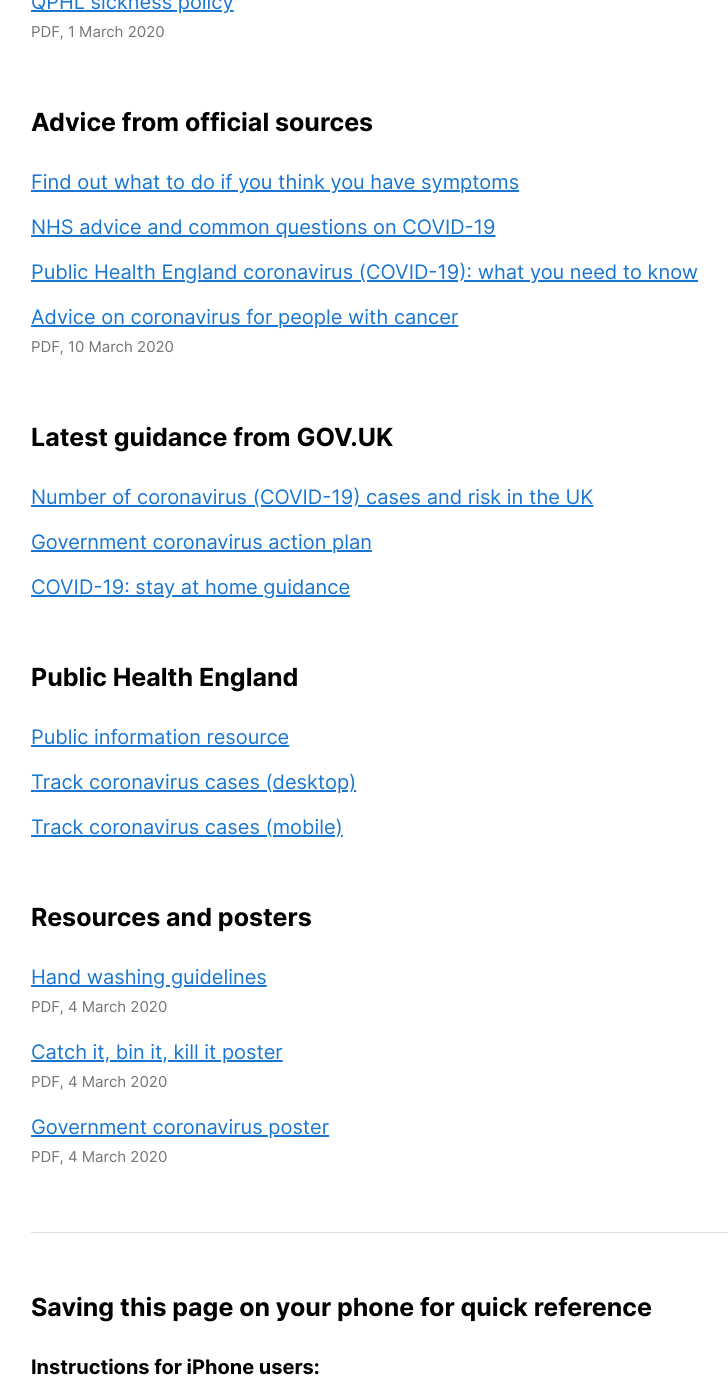
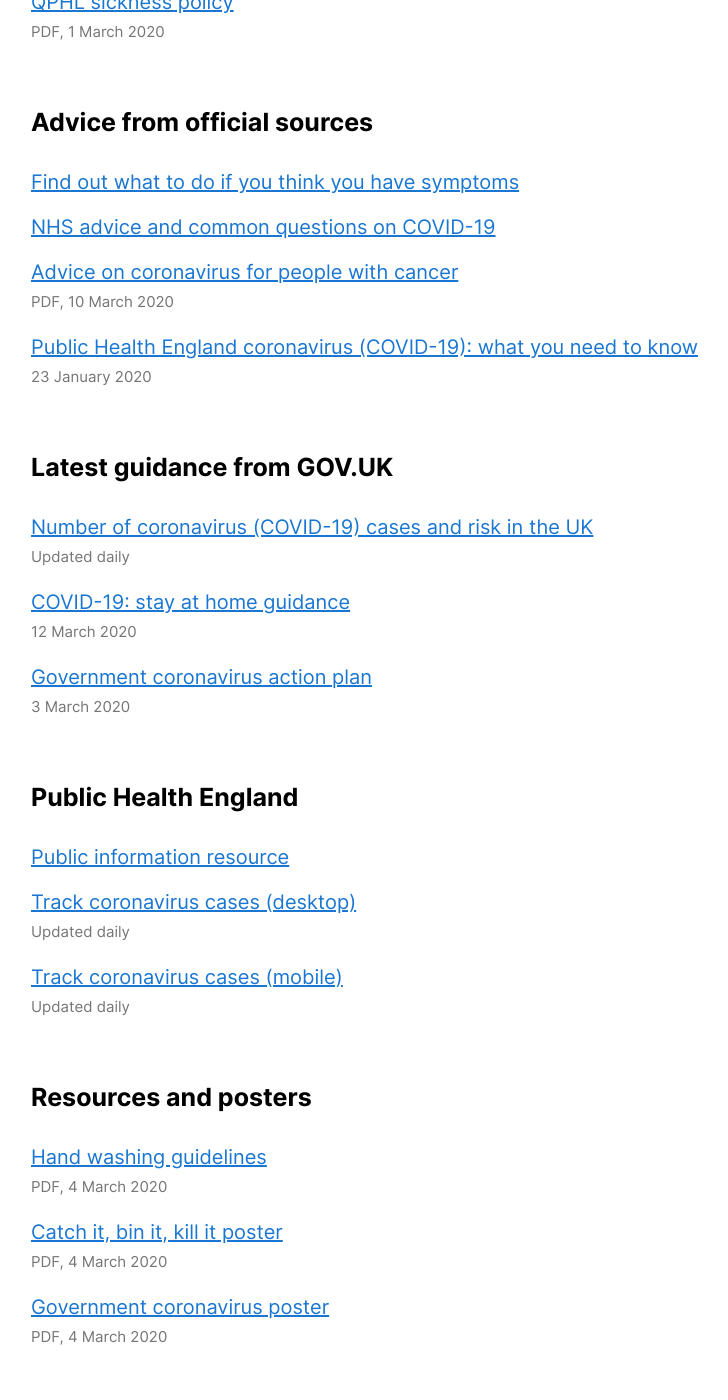
Before and after one commit to cognisant/qphl.co, a Jekyll site: the page built from coronavirus.md, in a window 1280 px wide and 1400 px high, scrolled down 958 px. Shown: the whole window, without its empty margins (159-887 px from the left). Built offline with Jekyll 4.4.1, drawn with Linux system fonts in a browser that asks for light colours.

Commit message:
Adds dates to links

```diff
--- a/coronavirus.md
+++ b/coronavirus.md
@@ -26,20 +26,20 @@
 
 - [Find out what to do if you think you have symptoms](https://111.nhs.uk/service/COVID-19/)
 - [NHS advice and common questions on COVID-19](https://www.nhs.uk/conditions/coronavirus-covid-19/)
-- [Public Health England coronavirus (COVID-19): what you need to know](https://publichealthmatters.blog.gov.uk/2020/01/23/wuhan-novel-coronavirus-what-you-need-to-know/)
 - [Advice on coronavirus for people with cancer](/downloads/advice-on-coronavirus-for-people-with-cancer.pdf) <small>PDF, 10 March 2020</small>
+- [Public Health England coronavirus (COVID-19): what you need to know](https://publichealthmatters.blog.gov.uk/2020/01/23/wuhan-novel-coronavirus-what-you-need-to-know/) <small>23 January 2020</small>
 
 ## Latest guidance from GOV.UK
 
-- [Number of coronavirus (COVID-19) cases and risk in the UK](https://www.gov.uk/guidance/coronavirus-covid-19-information-for-the-public)
-- [Government coronavirus action plan](https://assets.publishing.service.gov.uk/government/uploads/system/uploads/attachment_data/file/869827/Coronavirus_action_plan_-_a_guide_to_what_you_can_expect_across_the_UK.pdf)
-- [COVID-19: stay at home guidance](https://www.gov.uk/government/publications/covid-19-stay-at-home-guidance)
+- [Number of coronavirus (COVID-19) cases and risk in the UK](https://www.gov.uk/guidance/coronavirus-covid-19-information-for-the-public) <small>Updated daily</small>
+- [COVID-19: stay at home guidance](https://www.gov.uk/government/publications/covid-19-stay-at-home-guidance) <small>12 March 2020</small>
+- [Government coronavirus action plan](https://assets.publishing.service.gov.uk/government/uploads/system/uploads/attachment_data/file/869827/Coronavirus_action_plan_-_a_guide_to_what_you_can_expect_across_the_UK.pdf) <small>3 March 2020</small>
 
 ## Public Health England
 
 - [Public information resource](https://campaignresources.phe.gov.uk/resources/campaigns/101-coronavirus-/resources)
-- [Track coronavirus cases (desktop)](https://www.arcgis.com/apps/opsdashboard/index.html#/f94c3c90da5b4e9f9a0b19484dd4bb14)
-- [Track coronavirus cases (mobile)](https://www.arcgis.com/apps/opsdashboard/index.html#/ae5dda8f86814ae99dde905d2a9070ae)
+- [Track coronavirus cases (desktop)](https://www.arcgis.com/apps/opsdashboard/index.html#/f94c3c90da5b4e9f9a0b19484dd4bb14) <small>Updated daily</small>
+- [Track coronavirus cases (mobile)](https://www.arcgis.com/apps/opsdashboard/index.html#/ae5dda8f86814ae99dde905d2a9070ae) <small>Updated daily</small>
 
 ## Resources and posters
 
```
